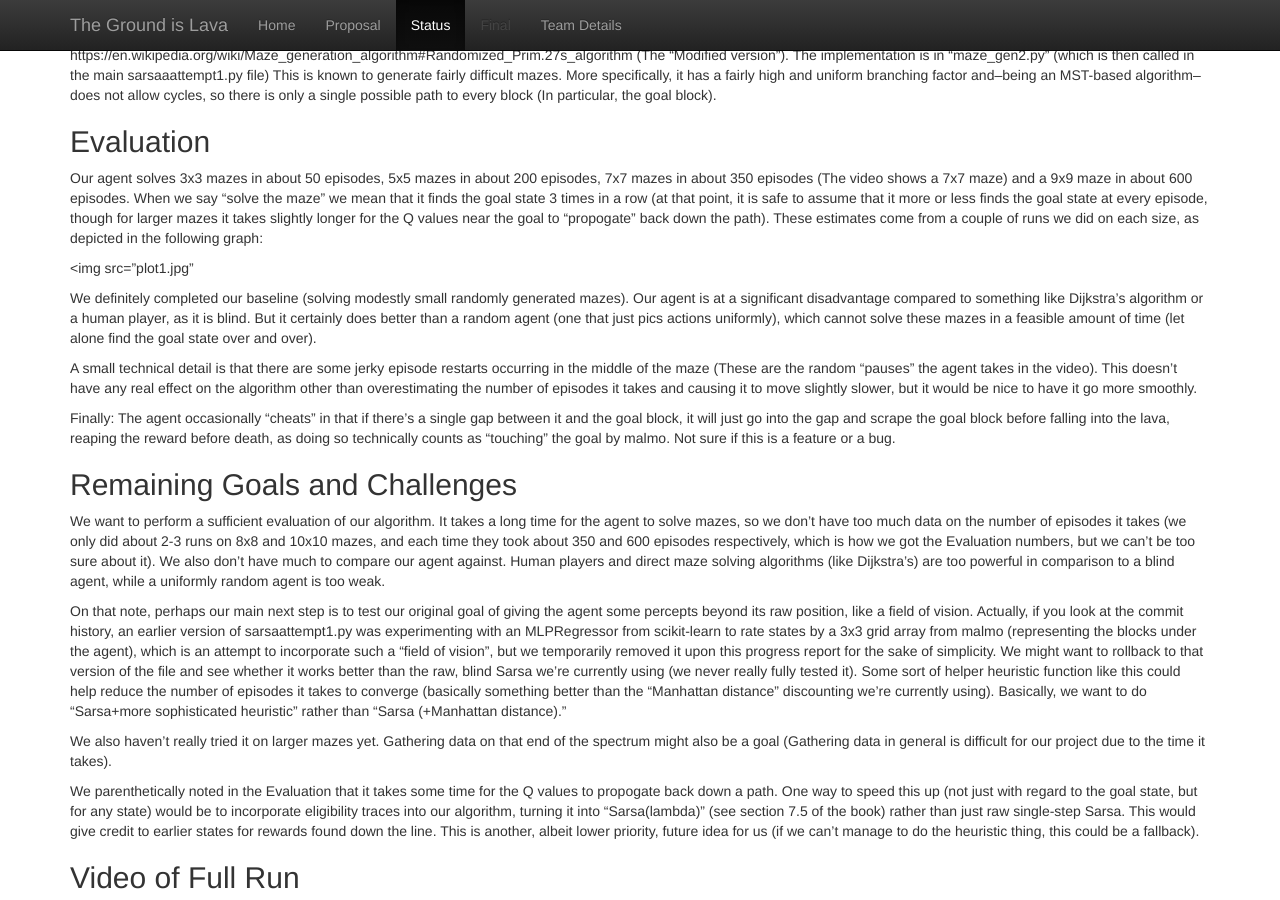
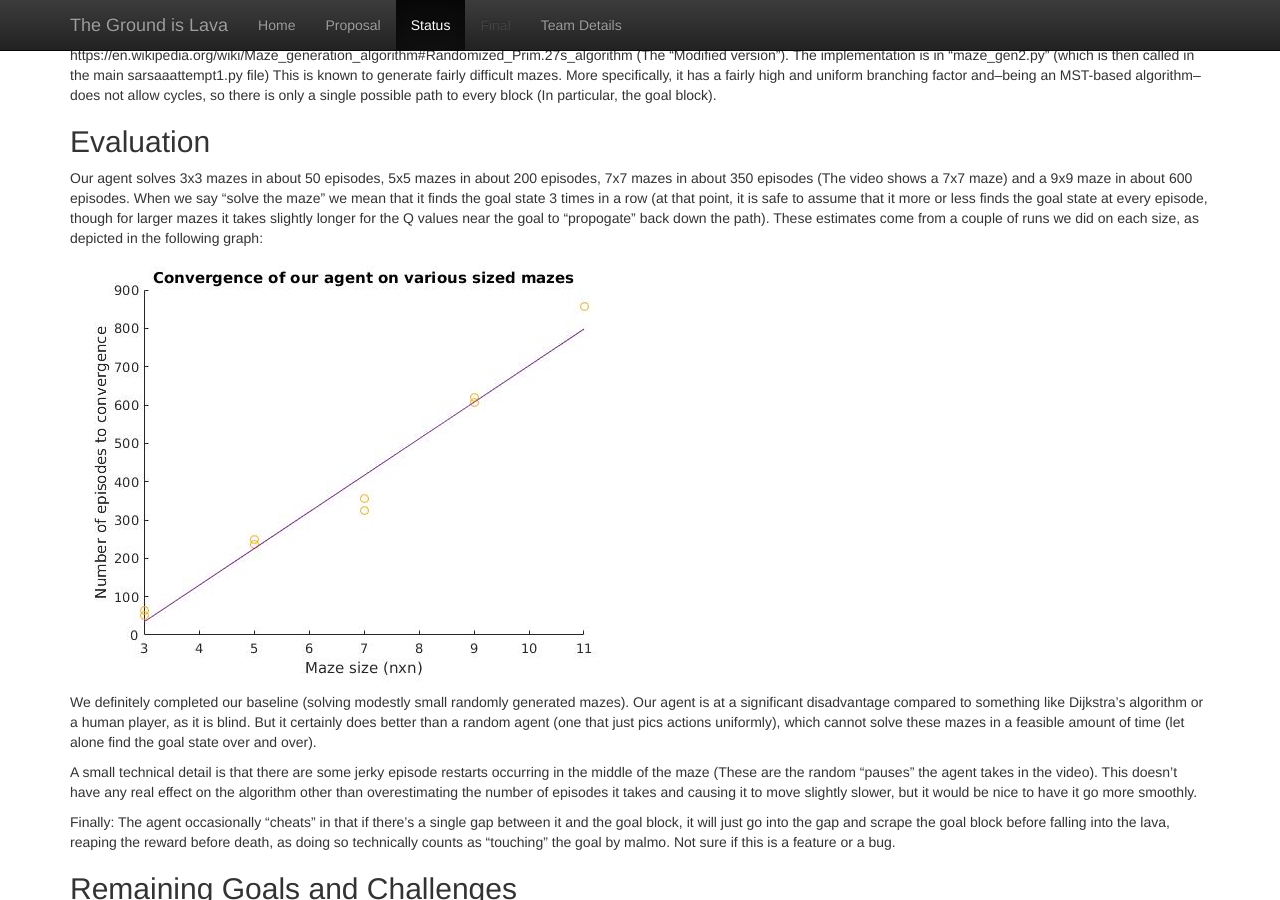
Before and after one commit to katmannn/The-Ground-is-Lava, a Jekyll site: the page built from docs/status.md, in a window 1280 px wide and 900 px high, scrolled down 874 px. Built offline with Jekyll 4.4.1, drawn with Linux system fonts in a browser that asks for light colours.

Commit message:
Update status.md

```diff
--- a/docs/status.md
+++ b/docs/status.md
@@ -25,7 +25,7 @@ On the maze generation: We implemented the a randomized Prim-Jarnik minimum span
 
 Our agent solves 3x3 mazes in about 50 episodes, 5x5 mazes in about 200 episodes, 7x7 mazes in about 350 episodes (The video shows a 7x7 maze) and a 9x9 maze in about 600 episodes. When we say "solve the maze" we mean that it finds the goal state 3 times in a row (at that point, it is safe to assume that it more or less finds the goal state at every episode, though for larger mazes it takes slightly longer for the Q values near the goal to "propogate" back down the path). These estimates come from a couple of runs we did on each size, as depicted in the following graph:
 
-<img src="plot1.jpg"
+<img src="plot1.jpg">
 
 We definitely completed our baseline (solving modestly small randomly generated mazes). Our agent is at a significant disadvantage compared to something like Dijkstra's algorithm or a human player, as it is blind. But it certainly does better than a random agent (one that just pics actions uniformly), which cannot solve these mazes in a feasible amount of time (let alone find the goal state over and over).
 
```
